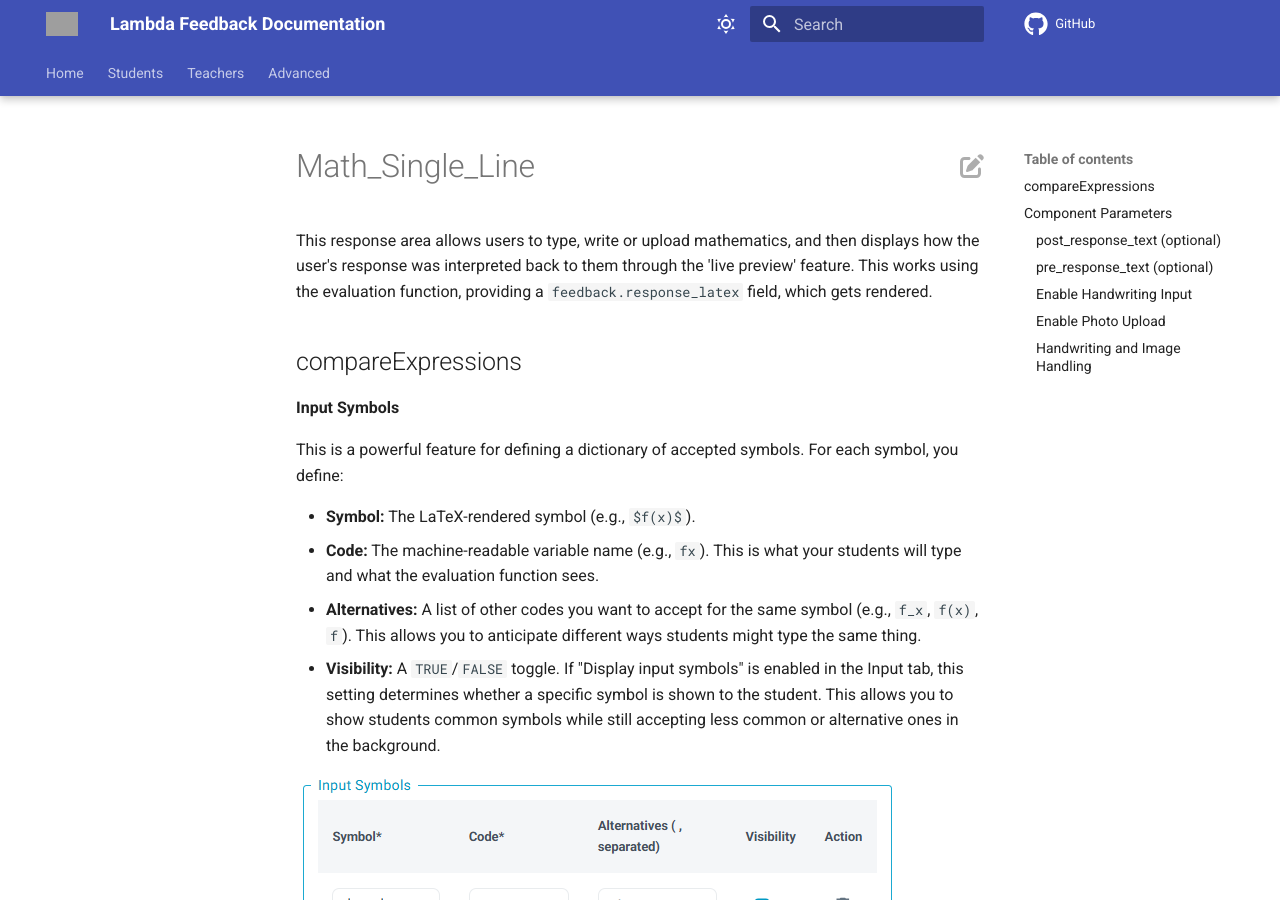
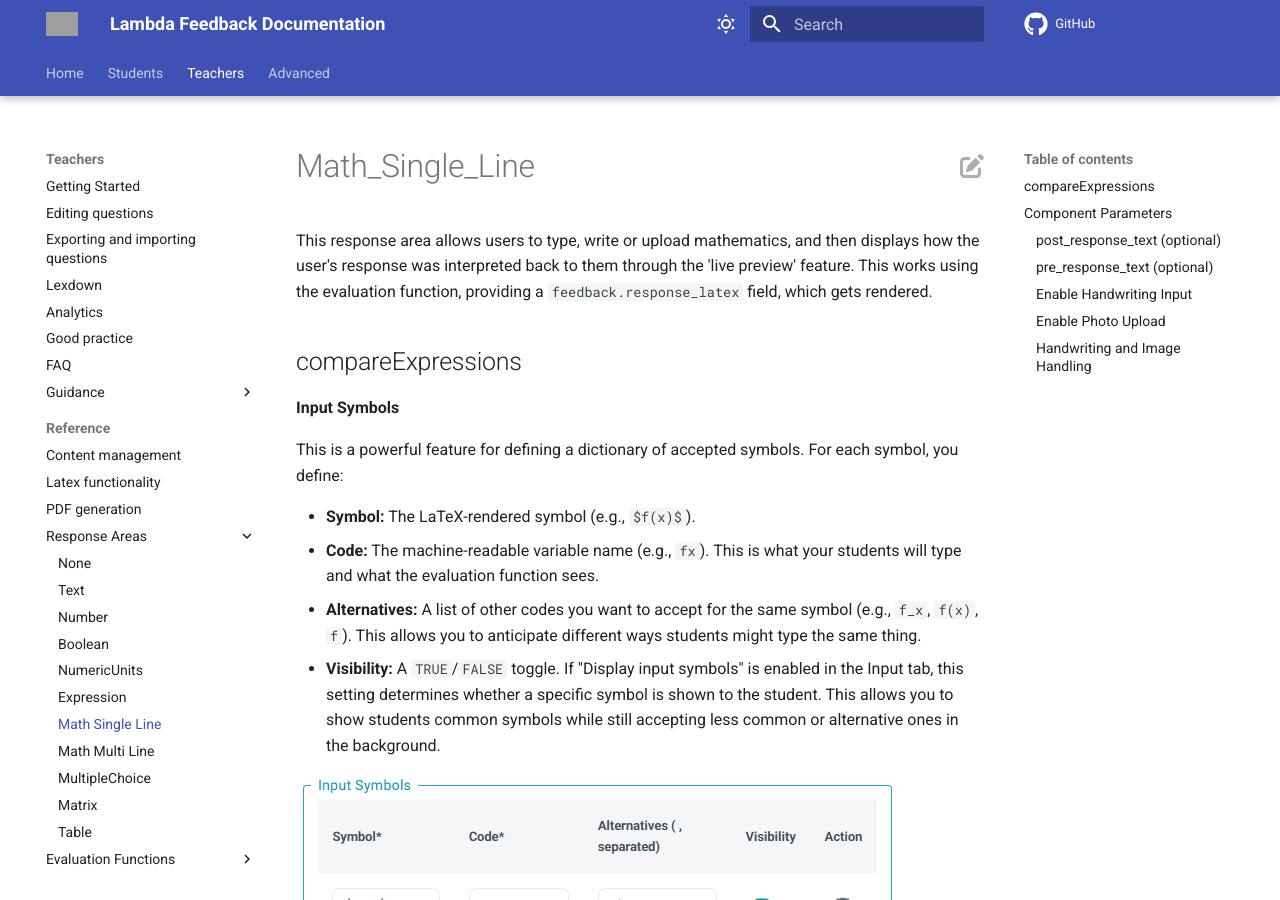
Before and after one commit to lambda-feedback/user-documentation, an MkDocs documentation site: the page built from docs/teacher/reference/response_area_components/Math_Single_Line.md, in a window 1280 px wide and 900 px high. Built offline with MkDocs 1.6.1 and Material for MkDocs 9.7.7, drawn with Linux system fonts in a browser that asks for light colours; comment, search, counter and statistics services are not loaded; grey boxes are pictures that could not be loaded.

Commit message:
Added math RAs to the navigation

```diff
--- a/mkdocs.yml
+++ b/mkdocs.yml
@@ -54,6 +54,8 @@ nav:
               - Boolean: "teacher/reference/response_area_components/Boolean.md"
               - NumericUnits: "teacher/reference/response_area_components/NumericUnits.md"
               - Expression: "teacher/reference/response_area_components/Expression.md"
+              - Math Single Line: "teacher/reference/response_area_components/Math_Single_Line.md"
+              - Math Multi Line: "teacher/reference/response_area_components/Math_Multi_Line.md"
               - MultipleChoice: "teacher/reference/response_area_components/MultipleChoice.md"
               - Matrix: "teacher/reference/response_area_components/Matrix.md"
               - Table: "teacher/reference/response_area_components/Table.md"
```
